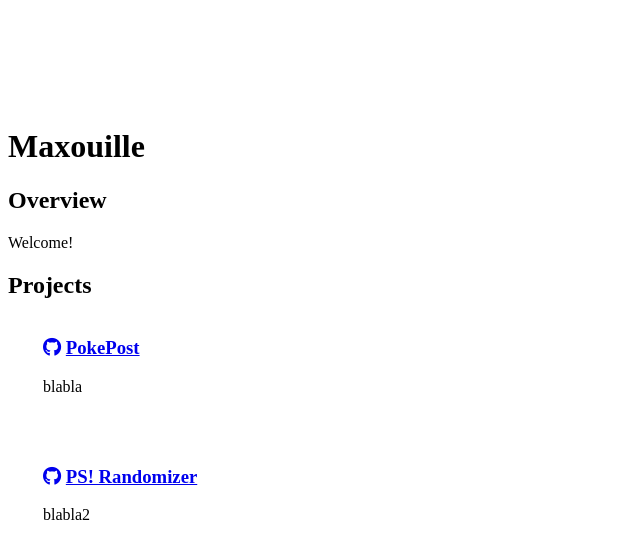
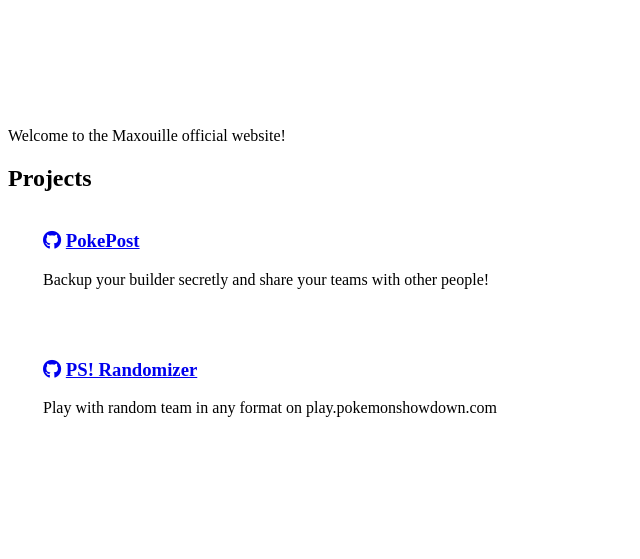
Before and after one commit to Maxouille64/maxouille64.github.io, a Jekyll site: the page built from index.md, in a window 1280 px wide. Shown: the top 559 px of the page, without its empty margins (0-640 px from the left). Built offline with Jekyll 4.4.1, drawn with Linux system fonts in a browser that asks for light colours; nearby versions of some CDN libraries; our own code applies the rules of GitHub Pages for plain Markdown files.

Commit message:
Update index.md

```diff
--- a/index.md
+++ b/index.md
@@ -1,21 +1,16 @@
-# Maxouille
-
-## Overview
-
-Welcome!
-
+Welcome to the Maxouille official website!
 ## Projects
 
 <div class="project-blurb">
     <div class="project-body">
         <h3><a href="https://github.com/Maxouille64/pokepost"><i aria-hidden="true" class="fab fa-github"></i></a> <a href="http://pokepost.cf/">PokePost</a></h3>
-        <p style="font-size:12pt;">blabla</p>
+        <p style="font-size:12pt;">Backup your builder secretly and share your teams with other people!</p>
     </div>
 </div>
 
 <div class="project-blurb">
     <div class="project-body">
         <h3><a href="https://github.com/Maxouille64/RandomTeamBattle"><i aria-hidden="true" class="fab fa-github"></i></a> <a href="https://www.smogon.com/forums/threads/showdown-randomizer-browser-extension.3684255/">PS! Randomizer</a></h3>
-        <p style="font-size:12pt;">blabla2</p>
+        <p style="font-size:12pt;">Play with random team in any format on play.pokemonshowdown.com</p>
     </div>
 </div>
```
